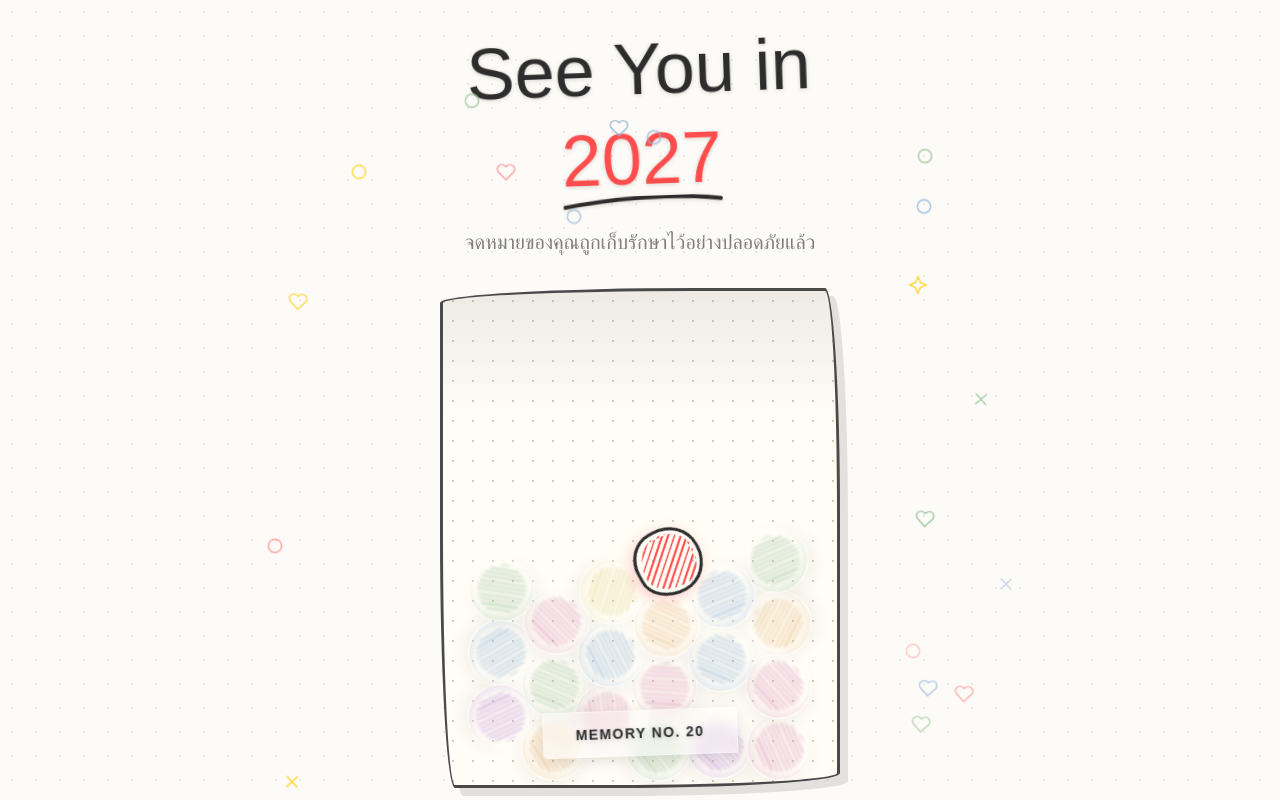
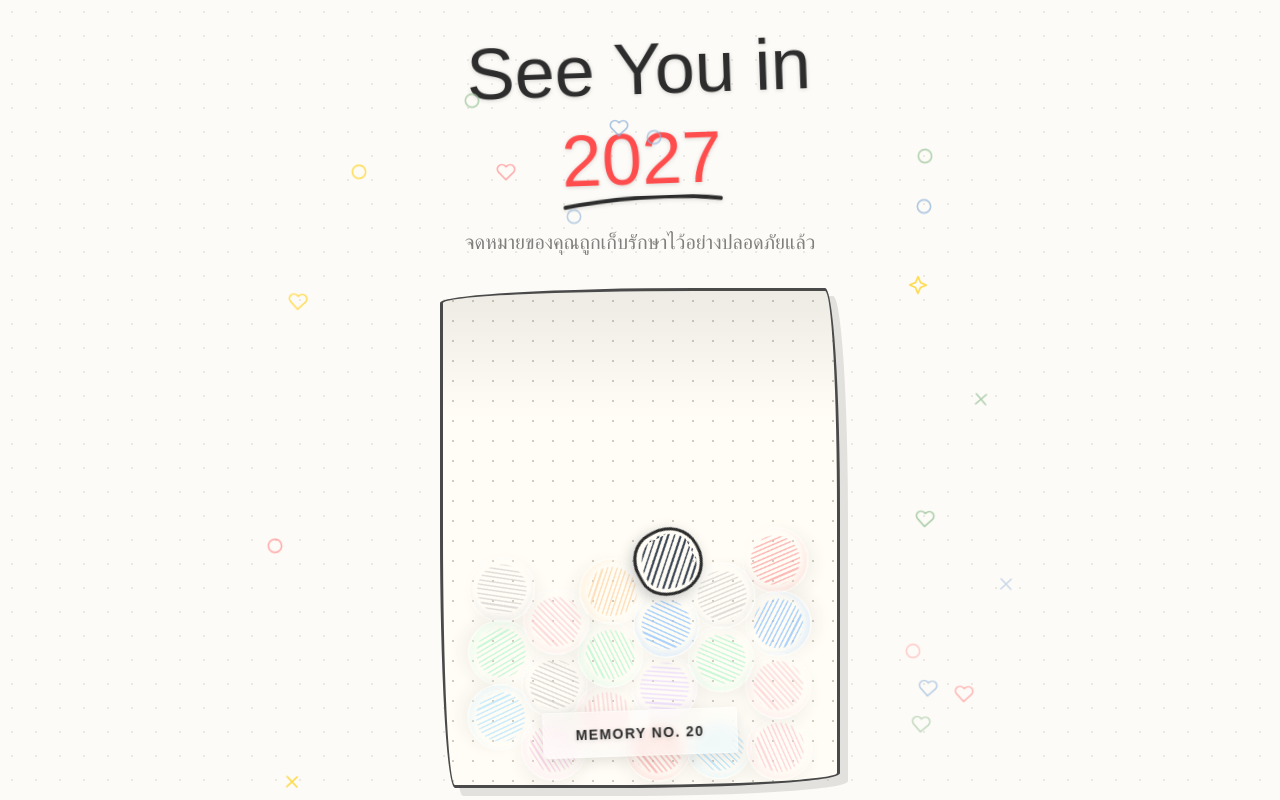
Before and after one commit to scenaire/Time-Capsule-Letter, a Next.js app: page /archived in a window 1280 px wide. Shown: the top 800 px of the page. Built offline with nearby package versions, Linux system fonts and the light colour scheme; a web font is replaced by a local one.

Commit message:
updated ball

```diff
--- a/src/components/SuccessMailbox.tsx
+++ b/src/components/SuccessMailbox.tsx
@@ -2,36 +2,24 @@
 
 import React, { useEffect, useRef, useState } from 'react';
 import Matter from 'matter-js';
+import { THEMES } from '@/styles/themes'; // หรือ path ที่คุณเก็บ themes.ts ไว้
 
-// 🎨 Theme Config
-const THEME_MAP: Record<string, { muted: string; vivid: string; }> = {
-    'red': { muted: '#d98c8c', vivid: '#ff4d4d' },
-    'orange': { muted: '#e6b980', vivid: '#ff9f1a' },
-    'yellow': { muted: '#e6d690', vivid: '#ffcc00' },
-    'green': { muted: '#9bc49b', vivid: '#33cc33' },
-    'blue': { muted: '#90b3d9', vivid: '#3399ff' },
-    'purple': { muted: '#bf90d9', vivid: '#be29ec' },
-    'pink': { muted: '#d990b9', vivid: '#ff66b3' },
-};
-
-const THEME_KEYS = Object.keys(THEME_MAP);
 const BALL_RADIUS = 33;
 const PHYSICS_RADIUS = BALL_RADIUS - 1;
 const WALL_THICK = 60;
 
-// 🌀 Doodles Data (รูปทรงต่างๆ)
 const DOODLE_SHAPES = [
-    <path d="M12 2L15 9L22 12L15 15L12 22L9 15L2 12L9 9L12 2Z" />, // Star
-    <path d="M20.84 4.61a5.5 5.5 0 0 0-7.78 0L12 5.67l-1.06-1.06a5.5 5.5 0 0 0-7.78 7.78l1.06 1.06L12 21.23l7.78-7.78 1.06-1.06a5.5 5.5 0 0 0 0-7.78z" />, // Heart
-    <path d="M12 20a8 8 0 1 0-8-8 8 8 0 0 0 16 0 8 8 0 0 0-8-8" />, // Spiral
-    <circle cx="12" cy="12" r="8" />, // Circle
-    <path d="M6 6L18 18M6 18L18 6" /> // Cross
+    <path d="M12 2L15 9L22 12L15 15L12 22L9 15L2 12L9 9L12 2Z" />,
+    <path d="M20.84 4.61a5.5 5.5 0 0 0-7.78 0L12 5.67l-1.06-1.06a5.5 5.5 0 0 0-7.78 7.78l1.06 1.06L12 21.23l7.78-7.78 1.06-1.06a5.5 5.5 0 0 0 0-7.78z" />,
+    <path d="M12 20a8 8 0 1 0-8-8 8 8 0 0 0 16 0 8 8 0 0 0-8-8" />,
+    <circle cx="12" cy="12" r="8" />,
+    <path d="M6 6L18 18M6 18L18 6" />
 ];
 
 type Ball = {
     id: number;
     isUser: boolean;
-    themeKey: string;
+    themeName: string;
 };
 
 type DoodleItem = {
@@ -47,7 +35,7 @@ type DoodleItem = {
 };
 
 export default function SuccessMailbox({
-    userTheme = 'red',
+    userTheme = 'Carbon Fiber',
     ballCount = 40
 }: {
     userTheme?: string;
@@ -60,28 +48,24 @@ export default function SuccessMailbox({
     const timeoutRef = useRef<NodeJS.Timeout | null>(null);
     const containerRef = useRef<HTMLDivElement>(null);
 
-    // ✨ Generate Random Doodles (Logic ใหม่: กระจายรอบนอก)
+    // ✨ Generate Random Doodles
     useEffect(() => {
         const newDoodles: DoodleItem[] = [];
-        const count = 20; // เพิ่มจำนวนให้เยอะขึ้นหน่อยเพราะพื้นที่กว้างขึ้น
+        const count = 20;
 
         for (let i = 0; i < count; i++) {
-            // 🎲 สุ่มโซนที่จะเกิด: 0=ซ้าย, 1=ขวา, 2=บน
             const zone = Math.floor(Math.random() * 3);
             let topStr = '0%';
             let leftStr = '0%';
 
             if (zone === 0) {
-                // Zone Left: อยู่นอกโหลทางซ้าย (-50% ถึง -10%)
                 leftStr = (Math.random() * 40 - 50) + '%';
-                topStr = (Math.random() * 120 - 10) + '%'; // สูงต่ำได้เต็มที่
+                topStr = (Math.random() * 120 - 10) + '%';
             } else if (zone === 1) {
-                // Zone Right: อยู่นอกโหลทางขวา (110% ถึง 150%)
                 leftStr = (Math.random() * 40 + 110) + '%';
                 topStr = (Math.random() * 120 - 10) + '%';
             } else {
-                // Zone Top: อยู่เหนือโหล (-40% ถึง -10%)
-                leftStr = (Math.random() * 160 - 30) + '%'; // ซ้ายขวาได้เต็มที่
+                leftStr = (Math.random() * 160 - 30) + '%';
                 topStr = (Math.random() * 30 - 40) + '%';
             }
 
@@ -90,7 +74,7 @@ export default function SuccessMailbox({
                 shapeIndex: Math.floor(Math.random() * DOODLE_SHAPES.length),
                 top: topStr,
                 left: leftStr,
-                scale: 0.4 + Math.random() * 0.6, // ขนาดคละกัน
+                scale: 0.4 + Math.random() * 0.6,
                 rotation: Math.random() * 360,
                 delay: Math.random() * 5 + 's',
                 color: ['#FFCC00', '#FF9090', '#90b3d9', '#9bc49b'][Math.floor(Math.random() * 4)],
@@ -122,35 +106,12 @@ export default function SuccessMailbox({
         const width = 400;
         const height = 500;
         const wallOptions = { isStatic: true };
-
-        // คำนวณความสูงกำแพงพิเศษ ให้สูงครอบคลุมไปถึงจุดเกิดบอลข้างบน
-        // ให้สูงสัก 2000px ไปเลย จะได้ไม่มีทางหลุด
         const wallHeight = 2000;
 
         World.add(engine.world, [
-            // 1. พื้น (Bottom) - เหมือนเดิม
             Bodies.rectangle(width / 2, height + 20, width, WALL_THICK, wallOptions),
-
-            // 2. กำแพงซ้าย (Left) - 🏗️ ขยายความสูง และขยับจุดกึ่งกลางขึ้นไป
-            Bodies.rectangle(
-                0,                          // x
-                height / 2 - (wallHeight / 2) + (height / 2), // y: ขยับ center ขึ้นไปเพื่อให้คลุมพื้นที่ด้านบน
-                WALL_THICK,                 // width
-                wallHeight,                 // height: สูง 2000px
-                wallOptions
-            ),
-
-            // 3. กำแพงขวา (Right) - 🏗️ ทำเหมือนกำแพงซ้าย
-            Bodies.rectangle(
-                width,                      // x
-                height / 2 - (wallHeight / 2) + (height / 2), // y
-                WALL_THICK,                 // width
-                wallHeight,                 // height
-                wallOptions
-            ),
-
-            // 4. เพดาน (Ceiling) - 🔒 ปิดฝากล่องด้านบนสุดกันบอลกระเด็นหลุด
-            // วางไว้ที่ y = -1000 (สูงมากพอที่บอลจะไม่ติดตอนเกิด แต่ต่ำพอที่จะกันบอลหลุดโลก)
+            Bodies.rectangle(0, height / 2 - (wallHeight / 2) + (height / 2), WALL_THICK, wallHeight, wallOptions),
+            Bodies.rectangle(width, height / 2 - (wallHeight / 2) + (height / 2), WALL_THICK, wallHeight, wallOptions),
             Bodies.rectangle(width / 2, -1000, width, WALL_THICK, wallOptions)
         ]);
 
@@ -159,14 +120,14 @@ export default function SuccessMailbox({
         const crowdBodies: Matter.Body[] = [];
 
         for (let i = 0; i < crowdCount; i++) {
-            const randomKey = THEME_KEYS[Math.floor(Math.random() * THEME_KEYS.length)];
+            const randomTheme = THEMES[Math.floor(Math.random() * THEMES.length)];
             const startX = Math.random() * 300 + 50;
             const startY = Math.random() * 300;
             const body = Bodies.circle(startX, startY, PHYSICS_RADIUS, {
                 restitution: 0.3, friction: 0.1, density: 0.04,
             });
             crowdBodies.push(body);
-            initialBalls.push({ id: body.id, isUser: false, themeKey: randomKey });
+            initialBalls.push({ id: body.id, isUser: false, themeName: randomTheme.name });
         }
         World.add(engine.world, crowdBodies);
 
@@ -199,7 +160,10 @@ export default function SuccessMailbox({
 
         timeoutRef.current = setTimeout(() => {
             if (!engineRef.current) return;
-            const heroColor = THEME_MAP[userTheme] ? userTheme : 'red';
+
+            // ✅ แก้ไข 1: หา Theme แบบ Case-Insensitive (แก้ปัญหา juniper != Juniper)
+            const heroTheme = THEMES.find(t => t.name.toLowerCase() === (userTheme || '').toLowerCase()) || THEMES[0];
+
             const startX = Math.random() * 100 + 150;
             const heroBody = Bodies.circle(startX, -150, PHYSICS_RADIUS, {
                 restitution: 0.7, friction: 0.05, frictionAir: 0.05, density: 0.1,
@@ -207,7 +171,8 @@ export default function SuccessMailbox({
             Matter.Body.setAngularVelocity(heroBody, Math.random() * 0.2 - 0.1);
             Matter.Body.setVelocity(heroBody, { x: 0, y: 15 });
             Matter.World.add(engineRef.current.world, heroBody);
-            setBalls(prev => [...prev, { id: heroBody.id, isUser: true, themeKey: heroColor }]);
+
+            setBalls(prev => [...prev, { id: heroBody.id, isUser: true, themeName: heroTheme.name }]);
         }, 600);
 
         return () => {
@@ -223,8 +188,7 @@ export default function SuccessMailbox({
     return (
         <div ref={containerRef} className="relative w-[400px] h-[500px]">
 
-            {/* ✨ 1. Atmosphere Doodles */}
-            {/* ไม่ใช้ z-index: -1 แต่ใช้ pointer-events-none เพื่อให้มันลอยอยู่รอบๆ โดยไม่บังการคลิก */}
+            {/* Atmosphere Doodles */}
             <div className="absolute inset-0 pointer-events-none">
                 {doodles.map((doodle) => (
                     <div
@@ -236,7 +200,6 @@ export default function SuccessMailbox({
                             transform: `scale(${doodle.scale}) rotate(${doodle.rotation}deg)`,
                             opacity: doodle.opacity,
                             animationDelay: doodle.delay,
-                            // ใช้ width/height ใหญ่หน่อยเพื่อให้ svg ไม่ตกขอบ
                             width: '20px',
                             height: '20px'
                         }}
@@ -255,7 +218,7 @@ export default function SuccessMailbox({
                 ))}
             </div>
 
-            {/* 🏺 The Sketchbook Jar */}
+            {/* The Sketchbook Jar */}
             <div className="absolute inset-0 z-10 pointer-events-none overflow-hidden"
                 style={{
                     borderRadius: '255px 15px 225px 15px / 15px 225px 15px 255px',
@@ -274,8 +237,10 @@ export default function SuccessMailbox({
                 style={{ borderRadius: '255px 15px 225px 15px / 15px 225px 15px 255px' }}>
 
                 {balls.map(ball => {
-                    const theme = THEME_MAP[ball.themeKey] || THEME_MAP['blue'];
-                    const fillColor = ball.isUser ? theme.vivid : theme.muted;
+                    // ✅ แก้ไข 2: หา ThemeObj แบบ Case-Insensitive เช่นกัน
+                    const themeObj = THEMES.find(t => t.name.toLowerCase() === ball.themeName.toLowerCase()) || THEMES[0];
+                    const ballColors = themeObj.ball || { muted: '#ccc', vivid: '#666' };
+                    const fillColor = ball.isUser ? ballColors.vivid : ballColors.muted;
 
                     return (
                         <div
@@ -287,72 +252,53 @@ export default function SuccessMailbox({
                                 ${ball.isUser ? 'z-50' : 'z-0'}
                             `}
                             style={{
-                                // Hero: ชัดเจน
-                                // Crowd: โปร่งแสงนิดเดียว (0.95) เพื่อให้ดูมีน้ำหนัก ไม่จางหาย
                                 opacity: ball.isUser ? 1 : 0.8,
                                 transition: 'all 0.5s ease-out'
                             }}
                         >
-                            {/* =========================================
-               🔮 CROWD BALL (True Glass Style - แก้วใสจริง)
-               ========================================= */}
+                            {/* CROWD BALL */}
                             {!ball.isUser && (
                                 <>
-                                    {/* Layer 1: The Tint (สีระเรื่อๆ ด้านใน) - แก้ไข: จางลงมาก + เบลอ */}
                                     <div
                                         className="absolute inset-0 rounded-full"
                                         style={{
                                             backgroundImage: `repeating-linear-gradient(45deg, ${fillColor}, ${fillColor} 2px, transparent 2px, transparent 6px)`,
                                             transform: 'scale(0.75)',
-                                            filter: 'blur(2px)',
+                                            filter: 'blur(1px)',
                                         }}
                                     />
-
-                                    {/* Layer 2: The Glass Shell (เปลือกแก้วใส) */}
                                     <div
                                         className="absolute inset-0 rounded-full"
                                         style={{
-                                            // ขอบแก้ว: ขาวบางๆ
                                             border: '1px solid rgba(255, 255, 255, 0.6)',
-
-                                            // ความลึก (Depth):
-                                            // - inset ขาว: ขอบแก้วด้านใน
-                                            // - inset สีตามธีม: เรืองแสงที่ขอบล่างนิดๆ
                                             boxShadow: `
                                                 inset 0 0 15px rgba(255,255,255,0.5),
-                                inset 2px -4px 6px ${theme.muted}66,
+                                                inset 2px -4px 6px ${ballColors.muted}66,
                                                 0 8px 15px rgba(0,0,0,0.05)
                                             `,
-
-                                            // ❌ NO BLUR: ใสปิ๊ง
                                             backdropFilter: 'none',
                                         }}
                                     />
                                 </>
                             )}
-                            {/* =========================================
-               🌟 HERO BALL (Glowing Crystal Style)
-               ========================================= */}
+
+                            {/* HERO BALL */}
                             {ball.isUser && (
                                 <>
-                                    {/* 1. The Magic Core (แกนพลังงานด้านใน) - เต้นตุบๆ */}
                                     <div
                                         className="w-[85%] h-[85%] rounded-full animate-scribble"
                                         style={{
                                             backgroundImage: `repeating-linear-gradient(45deg, ${fillColor}, ${fillColor} 2px, transparent 2px, transparent 6px)`,
-                                            border: 'none', // ไม่มีขอบที่เนื้อสี
+                                            border: 'none',
                                             borderRadius: '50% 45% 55% 40% / 40% 60% 50% 55%',
                                         }}
                                     />
-
-                                    {/* 2. The Crystal Shell (เปลือกแก้ววิเศษ) */}
                                     <div
                                         className="absolute inset-0 rounded-full border-[3px] pointer-events-none animate-wiggle-slow"
                                         style={{
                                             transform: 'rotate(-3deg) scale(1.05)',
                                             borderRadius: '55% 40% 50% 60% / 50% 60% 40% 55%',
                                             borderColor: '#2d2d2d',
-                                            // เพิ่มเงาสีเดียวกับบอลเพื่อให้ดูเรืองแสง (Optional)
                                             boxShadow: `2px 4px 12px ${fillColor}44`
                                         }}
                                     />
@@ -364,7 +310,7 @@ export default function SuccessMailbox({
 
             </div>
 
-            {/* ✨ 2. Frosted Glass Washi Tape */}
+            {/* Frosted Glass Washi Tape */}
             <div className="absolute bottom-8 left-1/2 -translate-x-1/2 z-[60]">
                 <div className="relative group cursor-default">
                     <div
@@ -386,7 +332,6 @@ export default function SuccessMailbox({
                 </div>
             </div>
 
-            {/* Animations */}
             <style jsx global>{`
                 @keyframes scribble {
                     0% { transform: rotate(0deg) scale(1); border-radius: 50% 45% 55% 40% / 40% 60% 50% 55%; background-position: 0% 0%; }
@@ -402,14 +347,12 @@ export default function SuccessMailbox({
                 }
                 .animate-float-slow { animation: float 6s ease-in-out infinite; }
 
-                /* วิบวับเร็วๆ สำหรับดาว */
                 @keyframes pulse-fast {
                     0%, 100% { transform: scale(1) rotate(0deg); opacity: 1; }
                     50% { transform: scale(0.8) rotate(15deg); opacity: 0.8; }
                 }
                 .animate-pulse-fast { animation: pulse-fast 1.5s ease-in-out infinite; }
 
-                /* 〰️ Wiggle Outline: เส้นขอบขยับช้าๆ */
                 @keyframes wiggle-slow {
                     0% { border-radius: 55% 40% 50% 60% / 50% 60% 40% 55%; transform: rotate(-3deg) scale(1.05); }
                     33% { border-radius: 50% 55% 45% 50% / 55% 50% 60% 45%; transform: rotate(0deg) scale(1.03); }
@@ -418,7 +361,6 @@ export default function SuccessMailbox({
                 }
                 .animate-wiggle-slow { animation: wiggle-slow 4s ease-in-out infinite; }
 
-                /* 🌟 Orbit Animation: หมุน Container ช้าๆ */
                 @keyframes spin-slow {
                     from { transform: rotate(0deg); }
                     to { transform: rotate(360deg); }
--- a/src/styles/themes.ts
+++ b/src/styles/themes.ts
@@ -5,7 +5,9 @@ export const THEMES = [
         text: 'text-carbon-fiber',
         placeholder: 'placeholder:text-carbon-fiber/40',
         pageBg: 'bg-cloud-milk',
-        isDark: false // เพิ่มบรรทัดนี้
+        isDark: false,
+        // ✨ สีบอลโทนขาว-ดำ-เทา โมเดิร์น
+        ball: { muted: '#d1d5db', vivid: '#374151' }
     },
     {
         name: 'Royal Blue',
@@ -13,7 +15,9 @@ export const THEMES = [
         text: 'text-swan-wing',
         placeholder: 'placeholder:text-swan-wing/40',
         pageBg: 'bg-sapphire',
-        isDark: true // ✅ เพิ่มบรรทัดนี้
+        isDark: true,
+        // ✨ สีบอลโทนฟ้าน้ำเงิน หรูหรา
+        ball: { muted: '#93c5fd', vivid: '#2563eb' }
     },
     {
         name: 'Pink Pop!',
@@ -21,7 +25,9 @@ export const THEMES = [
         text: 'text-scarlet-pop',
         placeholder: 'placeholder:text-scarlet-pop/40',
         pageBg: 'bg-spanish-bistre',
-        isDark: true // ✅
+        isDark: true,
+        // ✨ สีบอลชมพูสดใส ตัดกับสีพื้น
+        ball: { muted: '#fbcfe8', vivid: '#db2777' }
     },
     {
         name: 'Fresh Orange',
@@ -29,7 +35,9 @@ export const THEMES = [
         text: 'text-tangy-orange',
         placeholder: 'placeholder:text-tangy-orange/40',
         pageBg: 'bg-pine-tree',
-        isDark: true // ✅
+        isDark: true,
+        // ✨ สีบอลส้มสดชื่น
+        ball: { muted: '#fed7aa', vivid: '#ea580c' }
     },
     {
         name: 'Red Wine',
@@ -37,7 +45,9 @@ export const THEMES = [
         text: 'text-red-wine',
         placeholder: 'placeholder:text-red-wine/40',
         pageBg: 'bg-claret',
-        isDark: true // ✅
+        isDark: true,
+        // ✨ สีบอลแดงไวน์ เข้มขลัง
+        ball: { muted: '#fca5a5', vivid: '#9f1239' }
     },
     {
         name: 'Classic Cocoa',
@@ -45,7 +55,9 @@ export const THEMES = [
         text: 'text-golden-batter',
         placeholder: 'placeholder:text-golden-batter/40',
         pageBg: 'bg-olive-harvest',
-        isDark: false // ✅
+        isDark: false,
+        // ✨ สีบอลโทนน้ำตาล กาแฟ
+        ball: { muted: '#d6d3d1', vivid: '#78350f' }
     },
     {
         name: 'Juniper',
@@ -53,7 +65,9 @@ export const THEMES = [
         text: 'text-matcha',
         placeholder: 'placeholder:text-matcha/40',
         pageBg: 'bg-pale-jade',
-        isDark: false
+        isDark: false,
+        // ✨ สีบอลเขียวธรรมชาติ
+        ball: { muted: '#bbf7d0', vivid: '#16a34a' }
     },
     {
         name: 'Dreamy Blue',
@@ -61,16 +75,19 @@ export const THEMES = [
         text: 'text-dreamy-blue',
         placeholder: 'placeholder:text-dreamy-blue/40',
         pageBg: 'bg-lemon-glow',
-        isDark: false
+        isDark: false,
+        // ✨ สีบอลฟ้าพาสเทล ชวนฝัน
+        ball: { muted: '#bae6fd', vivid: '#0ea5e9' }
     },
-
     {
         name: 'Eggplant',
         bg: 'bg-eggplant',
         text: 'text-lemon-tart',
         placeholder: 'placeholder:text-lemon-tart/40',
         pageBg: 'bg-dark-charcoal',
-        isDark: true // ✅
+        isDark: true,
+        // ✨ สีบอลม่วงเข้ม ตัดกับเหลือง
+        ball: { muted: '#e9d5ff', vivid: '#7e22ce' }
     },
     {
         name: 'Vanilla Berry',
@@ -78,6 +95,8 @@ export const THEMES = [
         text: 'text-berry-red',
         placeholder: 'placeholder:text-berry-red/40',
         pageBg: 'bg-azure-blue',
-        isDark: false // ✅
+        isDark: false,
+        // ✨ สีบอลแดงเบอร์รี่ หวานซ่อนเปรี้ยว
+        ball: { muted: '#fecdd3', vivid: '#e11d48' }
     }
 ];
```
Lines whose indentation alone changed are shown as unchanged.
